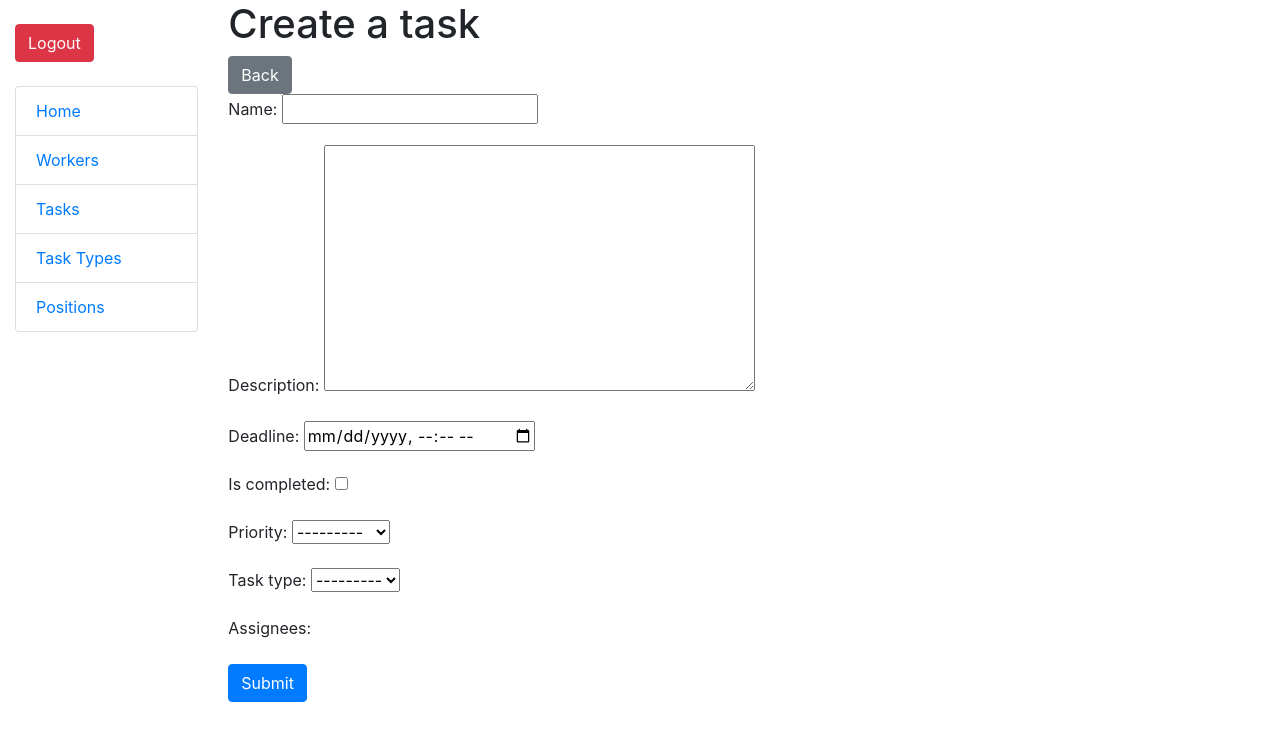
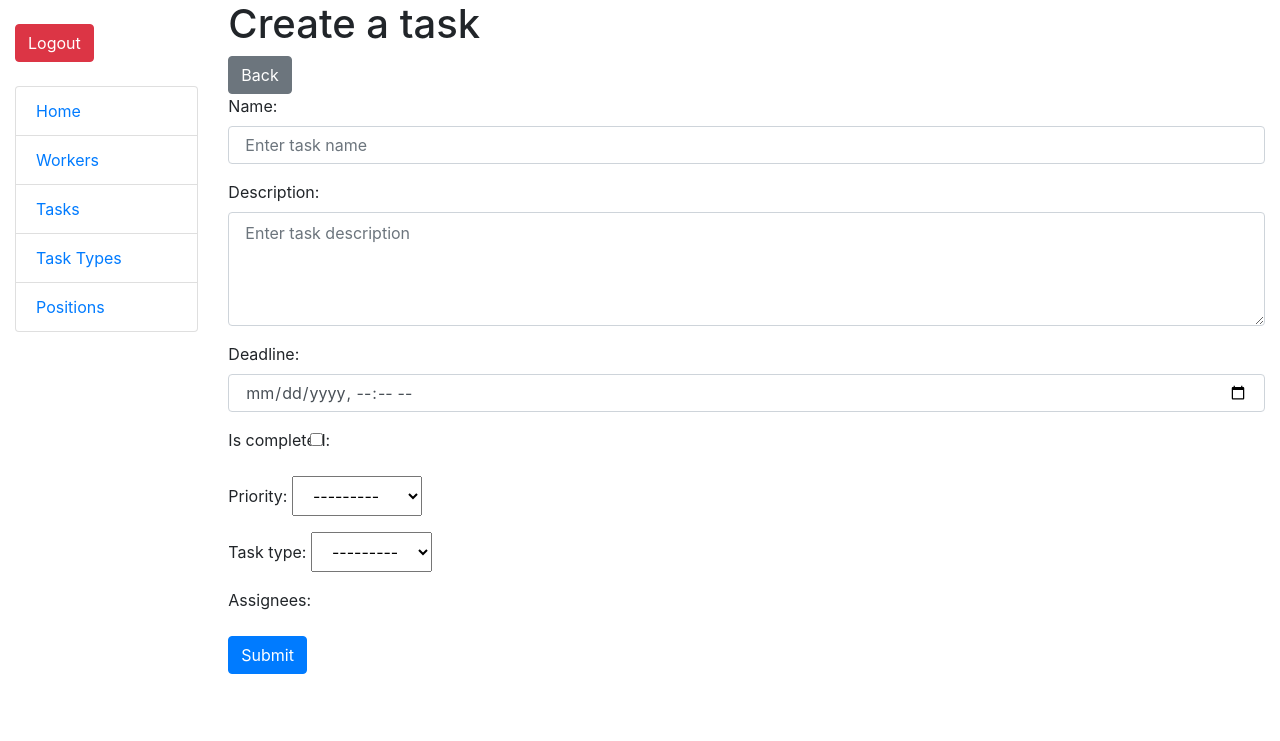
Before and after one commit to NoroiMusha37/it-company-task-manager-site, a Django app: page /tasks/create/ in a window 1280 px wide. Shown: the top 741 px of the page. Run offline with Django 5.2, Linux system fonts and the light colour scheme; the visitor is signed in with stand-in values (Sample User, id 1); data that the repository does not hold is empty.

Commit message:
add css classes to worker creation and update forms, TaskForm

```diff
--- a/tasks/forms.py
+++ b/tasks/forms.py
@@ -64,17 +64,81 @@ class PositionForm(forms.ModelForm):
 class WorkerCreationForm(UserCreationForm):
     class Meta(UserCreationForm.Meta):
         model = get_user_model()
-        fields = UserCreationForm.Meta.fields + (
-            "position",
-            "first_name",
-            "last_name",
+        fields = ("username", "first_name", "last_name", "position")
+
+        widgets = {
+            "username": forms.TextInput(
+                attrs={
+                    "placeholder": "Enter username",
+                    "class": "form-control bg-darker text-general border-darker rounded-3 px-3 py-2"
+                }
+            ),
+            "first_name": forms.TextInput(
+                attrs={
+                    "placeholder": "Enter first name",
+                    "class": "form-control bg-darker text-general border-darker rounded-3 px-3 py-2"
+                }
+            ),
+            "last_name": forms.TextInput(
+                attrs={
+                    "placeholder": "Enter last name",
+                    "class": "form-control bg-darker text-general border-darker rounded-3 px-3 py-2"
+                }
+            ),
+            "position": forms.Select(
+                attrs={
+                    "class": "form-select bg-darker text-general border-darker rounded-3 px-3 py-2"
+                }
+            ),
+        }
+
+    # Додаємо стилізацію для password1 і password2
+    def __init__(self, *args, **kwargs):
+        super().__init__(*args, **kwargs)
+        self.fields["password1"].widget = forms.PasswordInput(
+            attrs={
+                "placeholder": "Enter password",
+                "class": "form-control bg-darker text-general border-darker rounded-3 px-3 py-2"
+            }
+        )
+        self.fields["password2"].widget = forms.PasswordInput(
+            attrs={
+                "placeholder": "Confirm password",
+                "class": "form-control bg-darker text-general border-darker rounded-3 px-3 py-2"
+            }
         )
 
 
 class WorkerPositionUpdateForm(forms.ModelForm):
     class Meta:
         model = get_user_model()
-        fields = ("position", "first_name", "last_name", "username")
+        fields = ("username", "first_name", "last_name", "position")
+
+        widgets = {
+            "username": forms.TextInput(
+                attrs={
+                    "placeholder": "Enter username",
+                    "class": "form-control bg-darker text-general border-darker rounded-3 px-3 py-2"
+                }
+            ),
+            "first_name": forms.TextInput(
+                attrs={
+                    "placeholder": "Enter first name",
+                    "class": "form-control bg-darker text-general border-darker rounded-3 px-3 py-2"
+                }
+            ),
+            "last_name": forms.TextInput(
+                attrs={
+                    "placeholder": "Enter last name",
+                    "class": "form-control bg-darker text-general border-darker rounded-3 px-3 py-2"
+                }
+            ),
+            "position": forms.Select(
+                attrs={
+                    "class": "form-select bg-darker text-general border-darker rounded-3 px-3 py-2"
+                }
+            ),
+        }
 
 
 class WorkerUsernameSearchForm(forms.Form):
@@ -94,16 +158,55 @@ class WorkerUsernameSearchForm(forms.Form):
 class TaskForm(forms.ModelForm):
     assignees = forms.ModelMultipleChoiceField(
         queryset=get_user_model().objects.all(),
-        widget=forms.CheckboxSelectMultiple,
+        widget=forms.CheckboxSelectMultiple(
+            attrs={
+                "class": "form-check-input me-2"
+            }
+        ),
     )
     deadline = forms.DateTimeField(
-        widget=forms.DateTimeInput(attrs={"type": "datetime-local"}),
+        widget=forms.DateTimeInput(
+            attrs={
+                "type": "datetime-local",
+                "class": "form-control bg-darker text-general border-darker rounded-3 px-3 py-2"
+            }
+        ),
         input_formats=("%Y-%m-%dT%H:%M",),
     )
 
     class Meta:
         model = Task
         fields = "__all__"
+        widgets = {
+            "name": forms.TextInput(
+                attrs={
+                    "placeholder": "Enter task name",
+                    "class": "form-control bg-darker text-general border-darker rounded-3 px-3 py-2"
+                }
+            ),
+            "description": forms.Textarea(
+                attrs={
+                    "placeholder": "Enter task description",
+                    "class": "form-control bg-darker text-general border-darker rounded-3 px-3 py-2",
+                    "rows": 4
+                }
+            ),
+            "priority": forms.Select(
+                attrs={
+                    "class": "form-select bg-darker text-general border-darker rounded-3 px-3 py-2"
+                }
+            ),
+            "task_type": forms.Select(
+                attrs={
+                    "class": "form-select bg-darker text-general border-darker rounded-3 px-3 py-2"
+                }
+            ),
+            "is_completed": forms.CheckboxInput(
+                attrs={
+                    "class": "form-check-input"
+                }
+            ),
+        }
 
 
 class TaskNameSearchForm(forms.Form):
```
Also changed, not shown: templates/tasks/worker_confirm_delete.html (line endings or trailing spaces).
